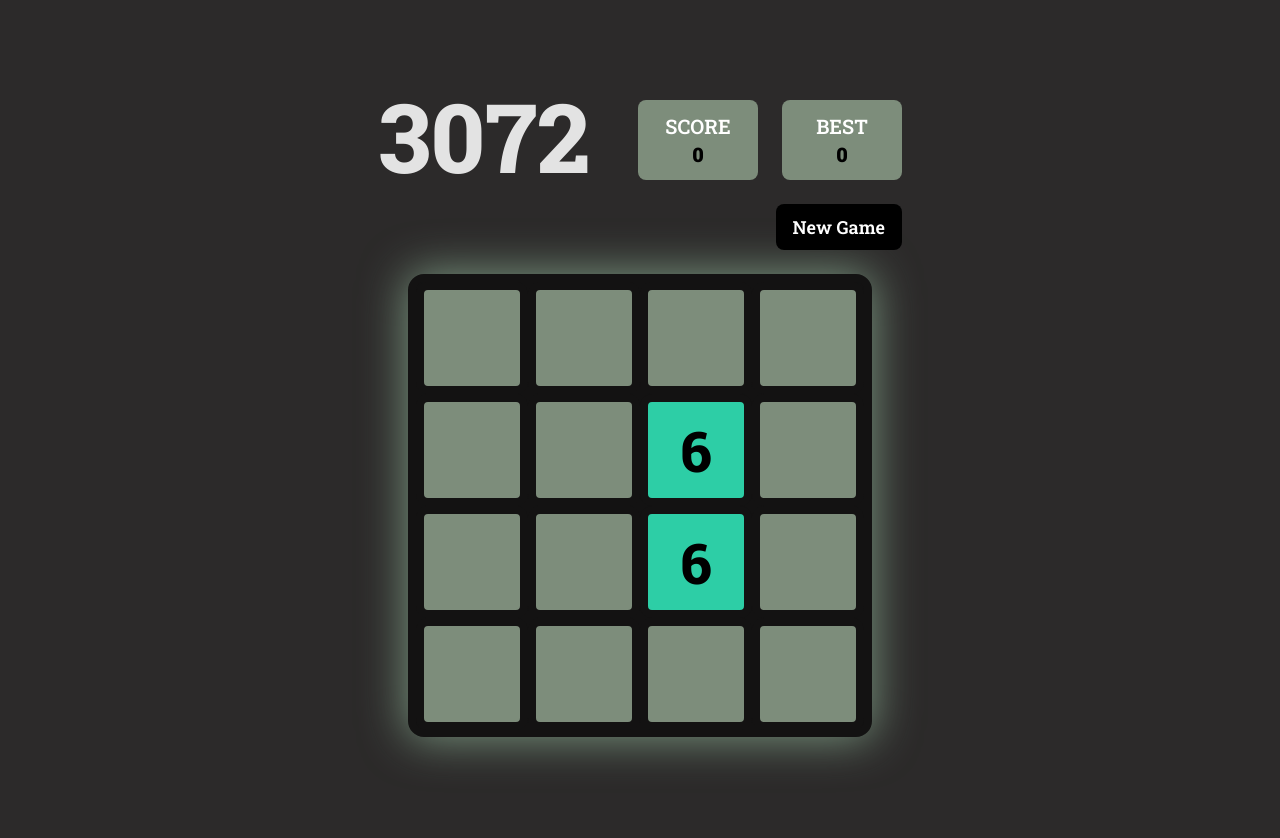
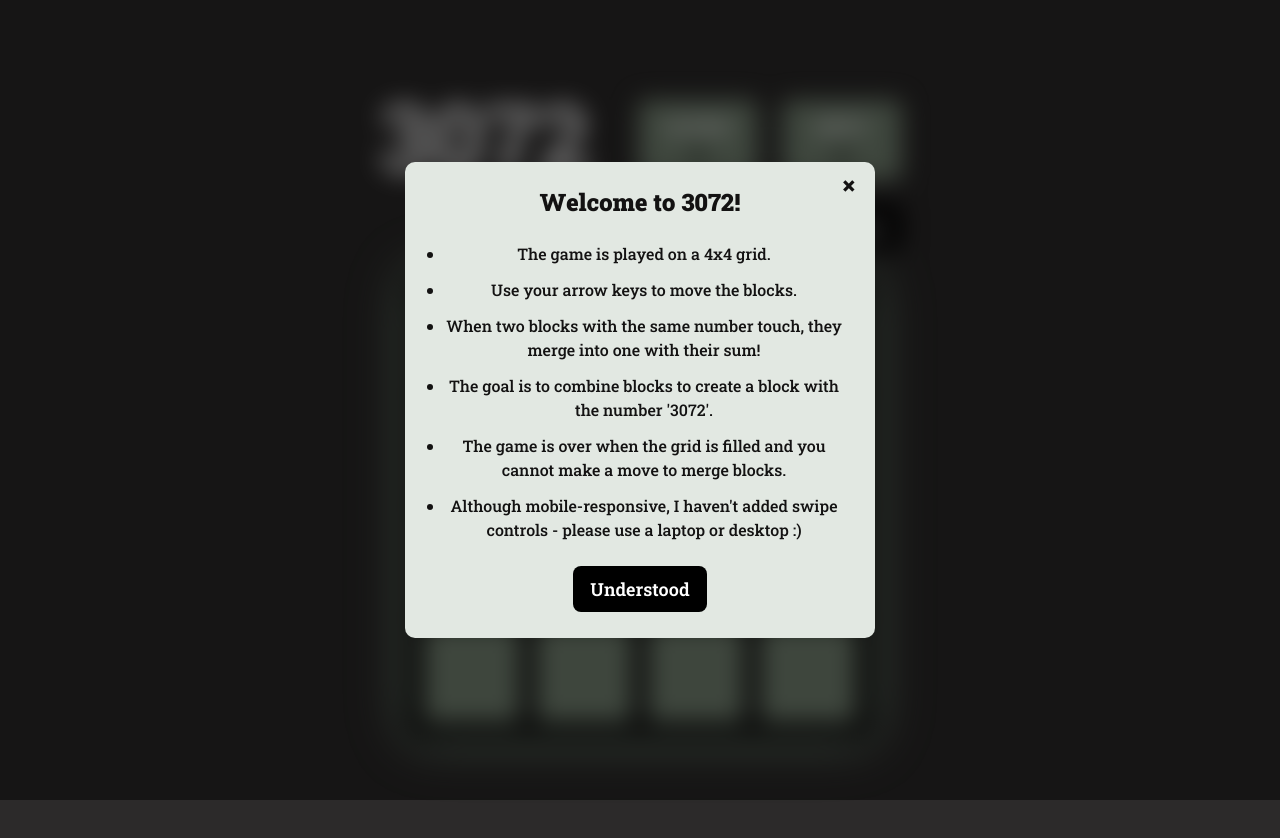
Before and after one commit to WeiChongDevelops/3072, a React (Vite) app: page / in a window 1280 px wide. Shown: the top 838 px of the page. Built offline with nearby package versions, Linux system fonts and the light colour scheme.

Commit message:
Added animated instructions modal on load

```diff
--- a/src/components/App.tsx
+++ b/src/components/App.tsx
@@ -1,13 +1,29 @@
-import '../css/App.css'
+import '../css/App.css';
 import Game3072 from "./Game3072.tsx";
 import "../css/Cell.css";
 import "../firebase.ts";
+import InstructionsModal from "./InstructionsModal.tsx";
+import { useState } from "react";
 
 const SIZE = 4;
 export default function App() {
-  return (
-    <>
-      <Game3072 size={SIZE}/>
-    </>
-  )
+    const [showModal, setShowModal] = useState(true);
+    const [closing, setClosing] = useState(false);
+
+    const onClose = () => {
+        setClosing(true);
+        setTimeout(() => {
+            setShowModal(false);
+            setClosing(false);
+        }, 1000);
+    };
+
+    return (
+        <div className={`${closing ? 'closing' : ''}`}>
+            {showModal && <InstructionsModal onClose={onClose} />}
+            <div className={`game-container ${showModal ? 'filter blur-md' : ''}`}>
+                <Game3072 size={SIZE}/>
+            </div>
+        </div>
+    );
 }
--- a/src/components/Button.tsx
+++ b/src/components/Button.tsx
@@ -8,7 +8,7 @@ interface ButtonProps {
 export default function Button({clickFunction, buttonMessage}:ButtonProps) {
 
     return (
-        <button className="mt-6 mx-4 self-end text-lg rounded-lg border border-transparent px-4 py-2 text-base
+        <button className=" mx-4 self-end text-lg rounded-lg border border-transparent px-4 py-2 text-base
         font-semibold text-white bg-black cursor-pointer transition-colors duration-200 transition-transform
         duration-200 ease-out hover:border-customGreen hover:scale-110 focus:outline-none focus:ring-2
         focus:ring-blue-600 focus:ring-opacity-50" onClick={clickFunction}>
--- a/src/components/Game3072.tsx
+++ b/src/components/Game3072.tsx
@@ -70,7 +70,8 @@ export default function Game3072({size}: Game3072Props) {
             flexDirection: 'column',
             justifyContent: 'center',
             alignItems: 'center',
-            height: '100vh'
+            height: '100vh',
+            marginTop: "4000px;"
         }}>
             <GameHeader
                 setGameMatrix={setGameMatrix}
--- /dev/null
+++ b/src/components/InstructionsModal.tsx
@@ -0,0 +1,23 @@
+import Button from "./Button.tsx";
+
+export default function InstructionsModal({ onClose, closing }) {
+    return (
+        <div className={`modal-overlay ${closing ? 'closing' : ''}`}>
+            <div className="modal">
+                <div className="modal-content px-8">
+                    <span className="close-button" onClick={onClose}>&times;</span>
+                    <h1 className="mt-6 text-2xl">Welcome to 3072!</h1>
+                    <ul className="list-disc my-6 font-medium">
+                        <li>The game is played on a 4x4 grid.</li>
+                        <li>Use your arrow keys to move the blocks.</li>
+                        <li>When two blocks with the same number touch, they merge into one with their sum!</li>
+                        <li>The goal is to combine blocks to create a block with the number '3072'.</li>
+                        <li>The game is over when the grid is filled and you cannot make a move to merge blocks.</li>
+                        <li>Although mobile-responsive, I haven't added swipe controls - please use a laptop or desktop :)</li>
+                    </ul>
+                    <Button clickFunction={onClose} buttonMessage={"Understood"}/>
+                </div>
+            </div>
+        </div>
+    );
+}
--- a/src/components/ScoreDisplays.tsx
+++ b/src/components/ScoreDisplays.tsx
@@ -8,7 +8,7 @@ interface ScoreDisplaysProps {
 
 export default function ScoreDisplays({currentScore, highScore}:ScoreDisplaysProps) {
     return (
-        <div className="flex flex-row mt-3 ml-10">
+        <div className="flex flex-row mt-3 mb-6 ml-10">
             <Display displayText={currentScore.toString()} displayType={"SCORE"}/>
             <Display displayText={highScore.toString()} displayType={"BEST"}/>
         </div>
--- a/src/css/App.css
+++ b/src/css/App.css
@@ -44,3 +44,65 @@ html {
 .read-the-docs {
   color: #888;
 }
+
+.modal-overlay {
+  position: fixed;
+  top: 0;
+  left: 0;
+  right: 0;
+  bottom: 0;
+  display: flex;
+  align-items: center;
+  justify-content: center;
+  z-index: 1000;
+}
+
+.modal {
+  background-color: rgba(0, 0, 0, 0.5);
+  width: 100%;
+  height: 100%;
+  display: flex;
+  align-items: center;
+  justify-content: center;
+}
+
+.modal-content {
+  background-color: #e2e8e2;
+  width: 2%;
+  padding-bottom: 2%;
+  position: relative;
+  text-align: center;
+  min-width: 470px;
+  min-height: 470px;
+  color: #131212;
+  border-radius: 10px;
+}
+
+.modal-content li {
+  @apply my-3 ml-2;
+}
+
+
+.close-button {
+  position: absolute;
+  top: 5px;
+  right: 20px;
+  font-size: 24px;
+  cursor: pointer;
+}
+
+@media screen and (max-width: 480px) {
+  .modal-content {
+    max-width: 300px;
+  }
+}
+
+.closing .modal {
+  opacity: 0;
+  transition: opacity 500ms ease-in-out;
+}
+
+.closing .game-container {
+  filter: blur(0);
+  transition: filter 500ms ease-in-out;
+}
```
